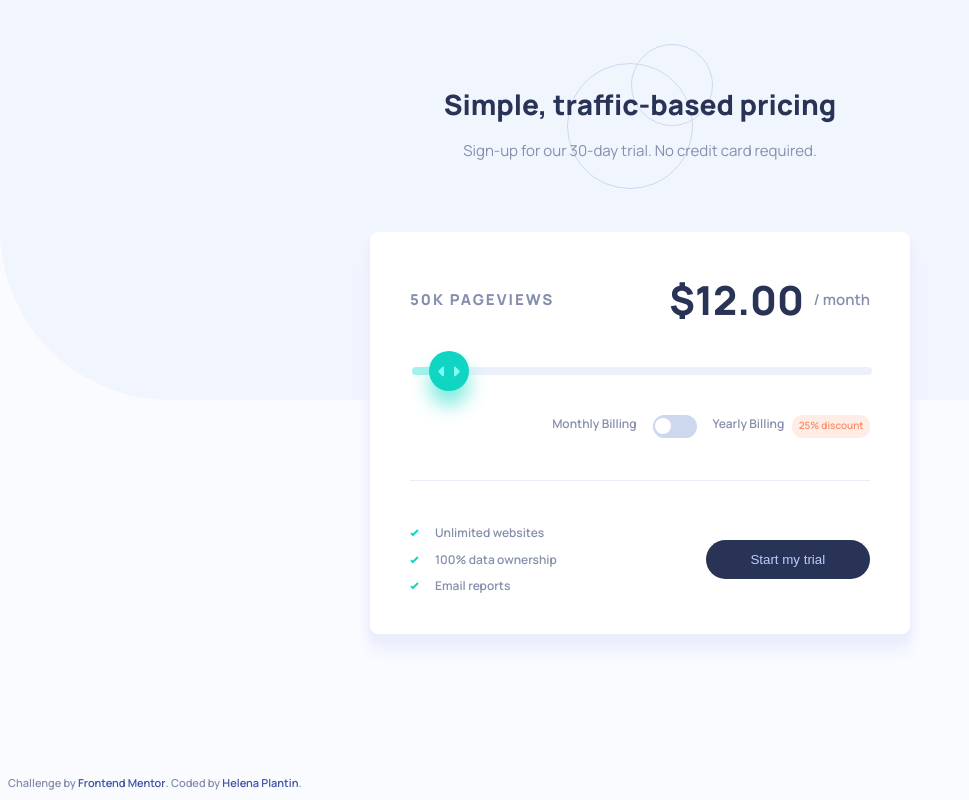
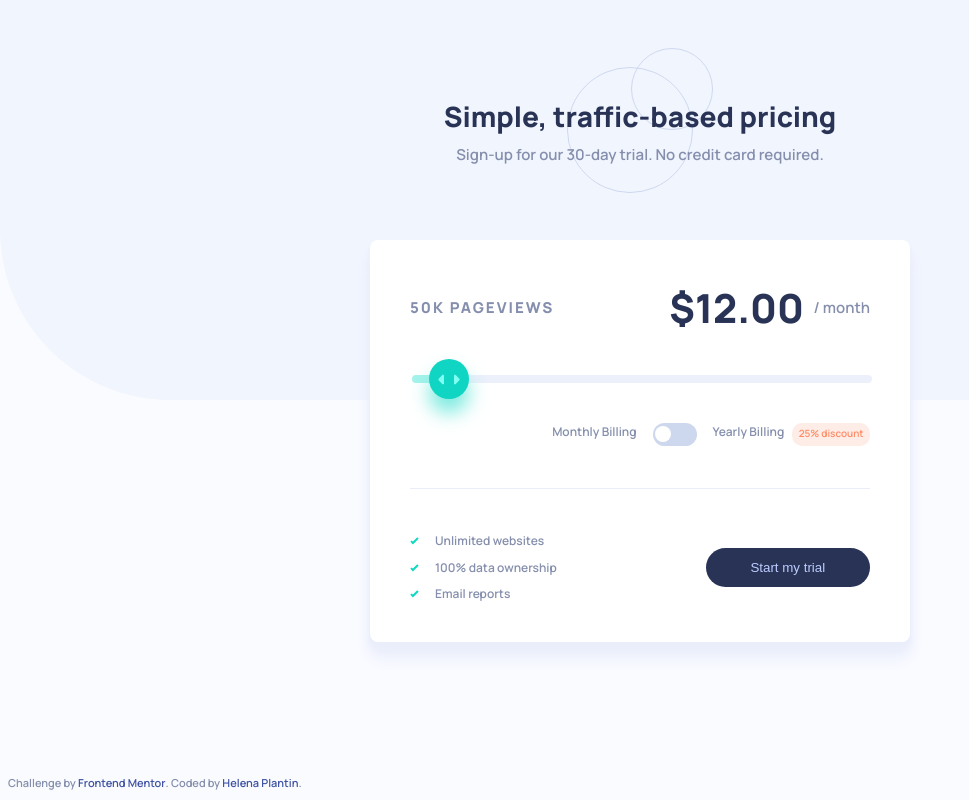
Before and after one commit to Helena-p/price_slider, a plain HTML site: page index.html in a window 1280 px wide. Shown: the whole page, without its empty margins (0-969 px from the left). Drawn offline with Linux system fonts and the light colour scheme.

Commit message:
Increase font weight secondary heading. Reduced margin top

```diff
--- a/src/css/style.css
+++ b/src/css/style.css
@@ -117,7 +117,7 @@ body {
 
 .header {
 	inline-size: 100%;
-	block-size: 29vh;
+	block-size: 30vh;
 	display: grid;
 	margin: auto;
 
@@ -140,11 +140,11 @@ body {
 
 .h-group > h2 {
 	font-size: clamp(var(--font-size-200), 5vw, var(--font-size-400));
-	font-weight: 400;
+	font-weight: var(--font-weight-600);
 	color: var(--clr-neutral-500);
 	line-height: 1.6;
 	inline-size: 22ch;
-	margin: 1rem auto;
+	margin: 0.5rem auto;
 }
 
 @media only screen and (min-width: 36em) {
```
